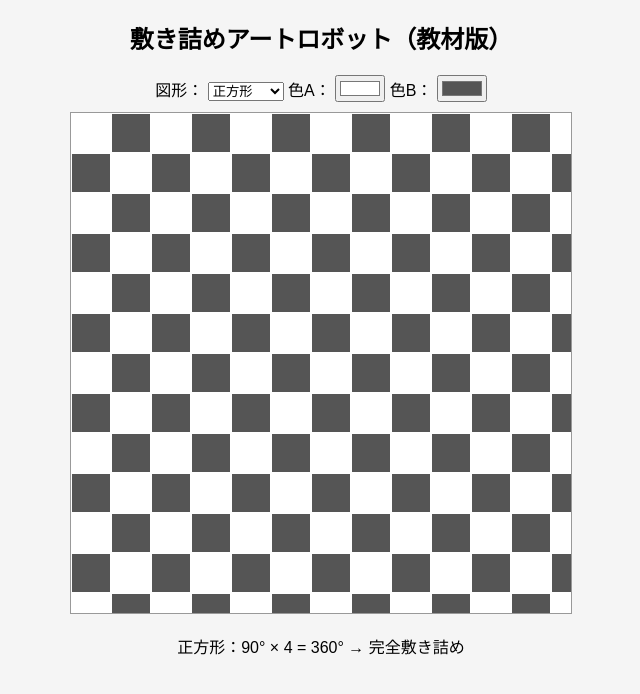
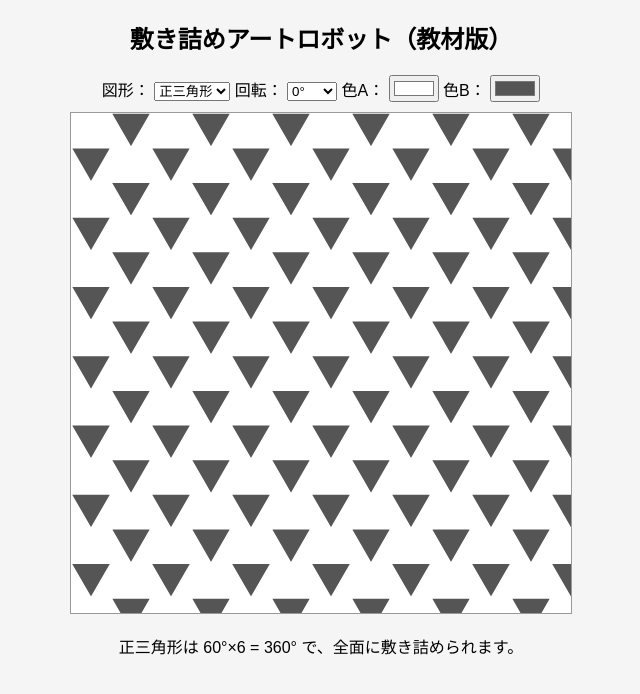
Before and after one commit to tourmaline10/Tessellation-art-robot, a plain HTML site: page index.html in a window 1280 px wide. Shown: the whole page, without its empty margins (319-959 px from the left). Drawn offline with Linux system fonts and the light colour scheme.

Commit message:
Update shape options and enhance drawing functions

```diff
--- a/index.html
+++ b/index.html
@@ -25,9 +25,18 @@
 <div class="controls">
   図形：
   <select id="shape" onchange="redraw()">
+    <option value="tri">正三角形</option>
     <option value="square">正方形</option>
-    <option value="tri">正三角形</option>
-    <option value="hex">六角形</option>
+    <option value="hex">正六角形</option>
+  </select>
+
+  回転：
+  <select id="rotate" onchange="redraw()">
+    <option value="0">0°</option>
+    <option value="60">60°</option>
+    <option value="90">90°</option>
+    <option value="120">120°</option>
+    <option value="180">180°</option>
   </select>
 
   色A：
@@ -46,7 +55,19 @@ const H = 500;
 const NS = "http://www.w3.org/2000/svg";
 
 function clearSVG() {
-  svg.innerHTML = `<rect width="${W}" height="${H}" fill="white"/>`;
+  svg.innerHTML = "";
+  const g = document.createElementNS(NS,"g");
+  const rot = document.getElementById("rotate").value;
+  g.setAttribute(
+    "transform",
+    `rotate(${rot}, ${W/2}, ${H/2})`
+  );
+  g.setAttribute("id","layer");
+  svg.appendChild(g);
+}
+
+function layer() {
+  return document.getElementById("layer");
 }
 
 function color(x, y) {
@@ -63,7 +84,7 @@ function redraw() {
   if (shape === "square") drawSquare();
 }
 
-/* ---------- 正六角形（完全一致配置） ---------- */
+/* ---------- 正六角形（全面敷き詰め） ---------- */
 function hexPoints(cx, cy, r) {
   let pts = [];
   for (let i = 0; i < 6; i++) {
@@ -78,67 +99,61 @@ function drawHex() {
   const dx = Math.sqrt(3) * r;
   const dy = 1.5 * r;
 
-  for (let row = 0; row < 20; row++) {
-    for (let col = 0; col < 20; col++) {
+  for (let row = -2; row < 20; row++) {
+    for (let col = -2; col < 20; col++) {
       const cx = col * dx + (row % 2) * (dx / 2);
       const cy = row * dy;
 
-      if (cx - r < 0 || cy - r < 0 || cx + r > W || cy + r > H) continue;
-
-      const p = document.createElementNS(NS, "polygon");
+      const p = document.createElementNS(NS,"polygon");
       p.setAttribute("points", hexPoints(cx, cy, r));
       p.setAttribute("fill", color(col, row));
       p.setAttribute("stroke", "white");
       p.setAttribute("stroke-width", "2");
-      svg.appendChild(p);
+      layer().appendChild(p);
     }
   }
 
   document.getElementById("comment").textContent =
-    "正六角形：120° × 3 = 360° → 重なりなく敷き詰め可能";
+    "正三角形が集まると、正六角形の敷き詰めになります（120°×3）。";
 }
 
-/* ---------- 正三角形（辺長ベース） ---------- */
+/* ---------- 正三角形（全面敷き詰め） ---------- */
 function triPoints(x, y, s, up) {
   const h = Math.sqrt(3) / 2 * s;
-  if (up) {
-    return `${x},${y+h} ${x+s/2},${y} ${x+s},${y+h}`;
-  } else {
-    return `${x},${y} ${x+s},${y} ${x+s/2},${y+h}`;
-  }
+  return up
+    ? `${x},${y+h} ${x+s/2},${y} ${x+s},${y+h}`
+    : `${x},${y} ${x+s},${y} ${x+s/2},${y+h}`;
 }
 
 function drawTri() {
   const s = 40;
   const h = Math.sqrt(3) / 2 * s;
 
-  for (let row = 0; row < 20; row++) {
-    for (let col = 0; col < 20; col++) {
+  for (let row = -2; row < 20; row++) {
+    for (let col = -2; col < 20; col++) {
       const x = col * s;
       const y = row * h;
       const up = (row + col) % 2 === 0;
 
-      if (x + s > W || y + h > H) continue;
-
-      const p = document.createElementNS(NS, "polygon");
+      const p = document.createElementNS(NS,"polygon");
       p.setAttribute("points", triPoints(x, y, s, up));
       p.setAttribute("fill", color(col, row));
       p.setAttribute("stroke", "white");
       p.setAttribute("stroke-width", "1.5");
-      svg.appendChild(p);
+      layer().appendChild(p);
     }
   }
 
   document.getElementById("comment").textContent =
-    "正三角形：60° × 6 = 360° → 重なりなく敷き詰め可能";
+    "正三角形は 60°×6 = 360° で、全面に敷き詰められます。";
 }
 
-/* ---------- 正方形（元コードそのまま） ---------- */
+/* ---------- 正方形（全面敷き詰め） ---------- */
 function drawSquare() {
   const s = 40;
 
-  for (let y = 0; y < 13; y++) {
-    for (let x = 0; x < 13; x++) {
+  for (let y = -1; y < 15; y++) {
+    for (let x = -1; x < 15; x++) {
       const r = document.createElementNS(NS,"rect");
       r.setAttribute("x", x * s);
       r.setAttribute("y", y * s);
@@ -147,12 +162,12 @@ function drawSquare() {
       r.setAttribute("fill", color(x, y));
       r.setAttribute("stroke", "white");
       r.setAttribute("stroke-width", "2");
-      svg.appendChild(r);
+      layer().appendChild(r);
     }
   }
 
   document.getElementById("comment").textContent =
-    "正方形：90° × 4 = 360° → 完全敷き詰め";
+    "正方形は 90°×4 = 360° で、完全に敷き詰められます。";
 }
 
 redraw();
```
